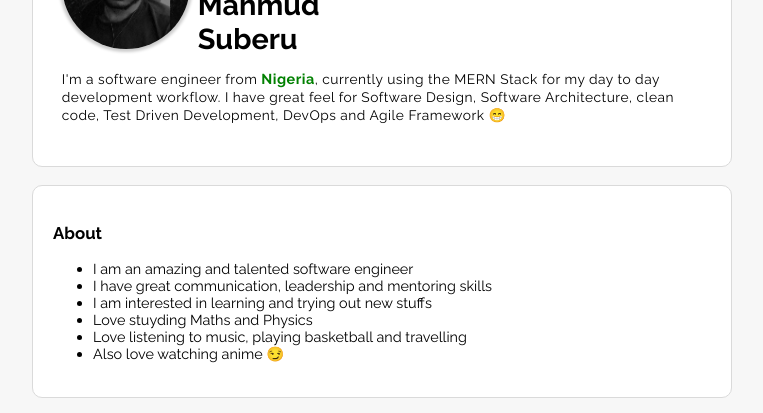
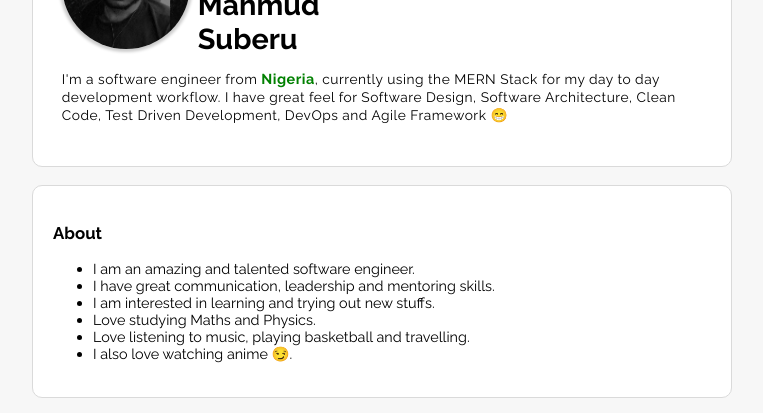
Before and after one commit to merhmood/merhmood.github.io, a React (Create React App) app: page / in a window 1280 px wide. Shown: the part 359-772 px from the top of the page, without its empty margins (258-1021 px from the left). Built offline with nearby package versions, Linux system fonts and the light colour scheme.

Commit message:
fix the grammertical errors

```diff
--- a/src/components/About.tsx
+++ b/src/components/About.tsx
@@ -6,15 +6,15 @@ const About = () => {
       <div>
         <h3>About</h3>
         <ul>
-            <li>I am an amazing and talented software engineer</li>
-            <li>I have great communication, leadership and mentoring skills</li>
-          <li>I am interested in learning and trying out new stuffs</li>
-            <li>Love stuyding Maths and Physics</li>
+            <li>I am an amazing and talented software engineer.</li>
+            <li>I have great communication, leadership and mentoring skills.</li>
+          <li>I am interested in learning and trying out new stuffs.</li>
+            <li>Love studying Maths and Physics.</li>
             <li>
               Love listening to music,
-              playing basketball and travelling
+              playing basketball and travelling.
             </li>
-            <li>Also love watching anime &#x1F60F;</li>
+            <li>I also love watching anime &#x1F60F;.</li>
         </ul>
       </div>
     </div>
--- a/src/components/Home.tsx
+++ b/src/components/Home.tsx
@@ -22,7 +22,7 @@ const Home = () => {
           , currently using the MERN Stack for my
           day to day development workflow.
           I have great feel for Software Design,
-          Software Architecture, clean code,
+          Software Architecture, Clean Code,
           Test Driven Development, DevOps and
           Agile Framework &#x1F601;
 
```
